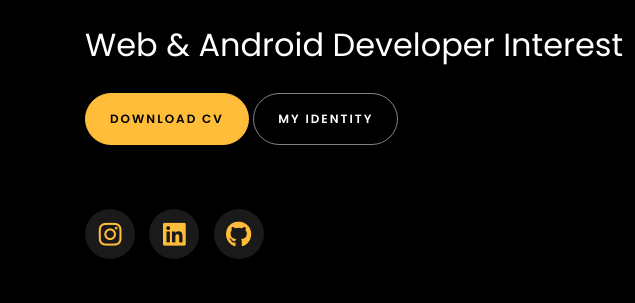
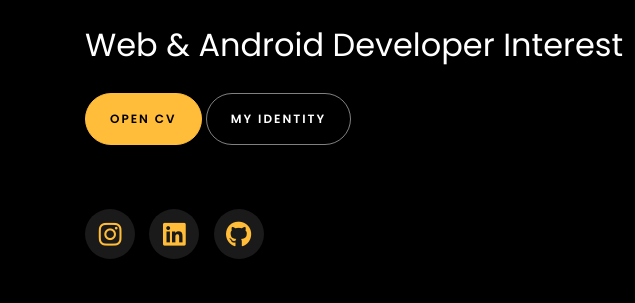
Before and after one commit to nihtlouw/HilmysPorto.github.io, a plain HTML site: page index.html in a window 1280 px wide. Shown: the part 357-660 px from the top of the page, 0-635 px from the left. Drawn offline with Linux system fonts and the light colour scheme; files whose address does not match are found by name.

Commit message:
update html again

```diff
--- a/index.html
+++ b/index.html
@@ -56,7 +56,7 @@
 				<h1 class="mb-4 mt-3">I'm <span>Hilmy Sukma Nurmakarim</span></h1>
 				<h2 class="mb-4">Web & Android Developer Interest</h2>
 				<p>
-				  <a href="https://drive.google.com/file/d/1rLyJn3i1UXawQml8U-hfnZ9mX586bhZz/view?usp=sharing" class="btn btn-primary py-3 px-4">Download CV</a>
+				  <a href="https://drive.google.com/file/d/1rLyJn3i1UXawQml8U-hfnZ9mX586bhZz/view?usp=sharing" class="btn btn-primary py-3 px-4">Open CV</a>
 				  <a href="https://pddikti.kemdikbud.go.id/detail-mahasiswa/Ll4mccwxoLWgJwZattqUcPv-mcz7eSK2HCHTScL9e71ica0WrT7Qnu8OD_hRfZkHw_JpqQ==" class="btn btn-white btn-outline-white py-3 px-4" download>My Identity</a>
 				</p>
 				<ul class="ftco-footer-social list-unstyled float-md-left float-lft mt-5">
```
